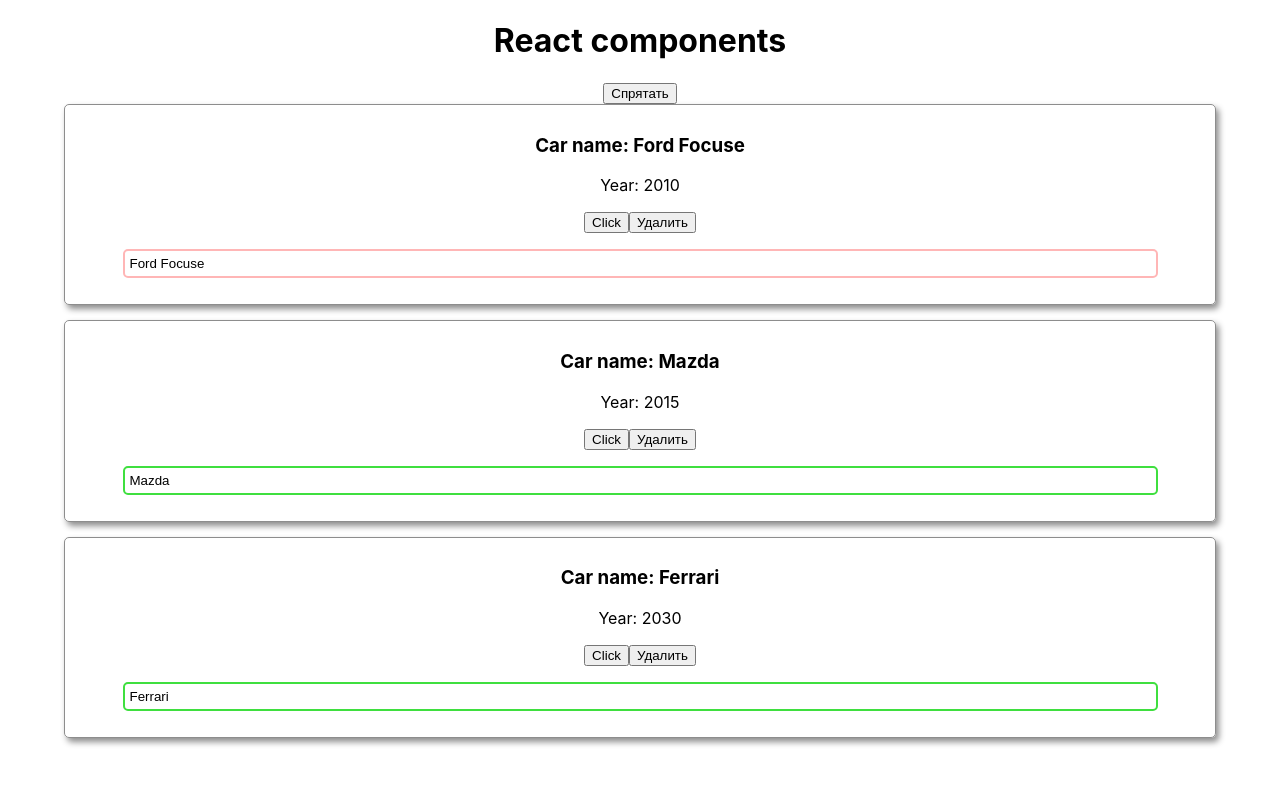
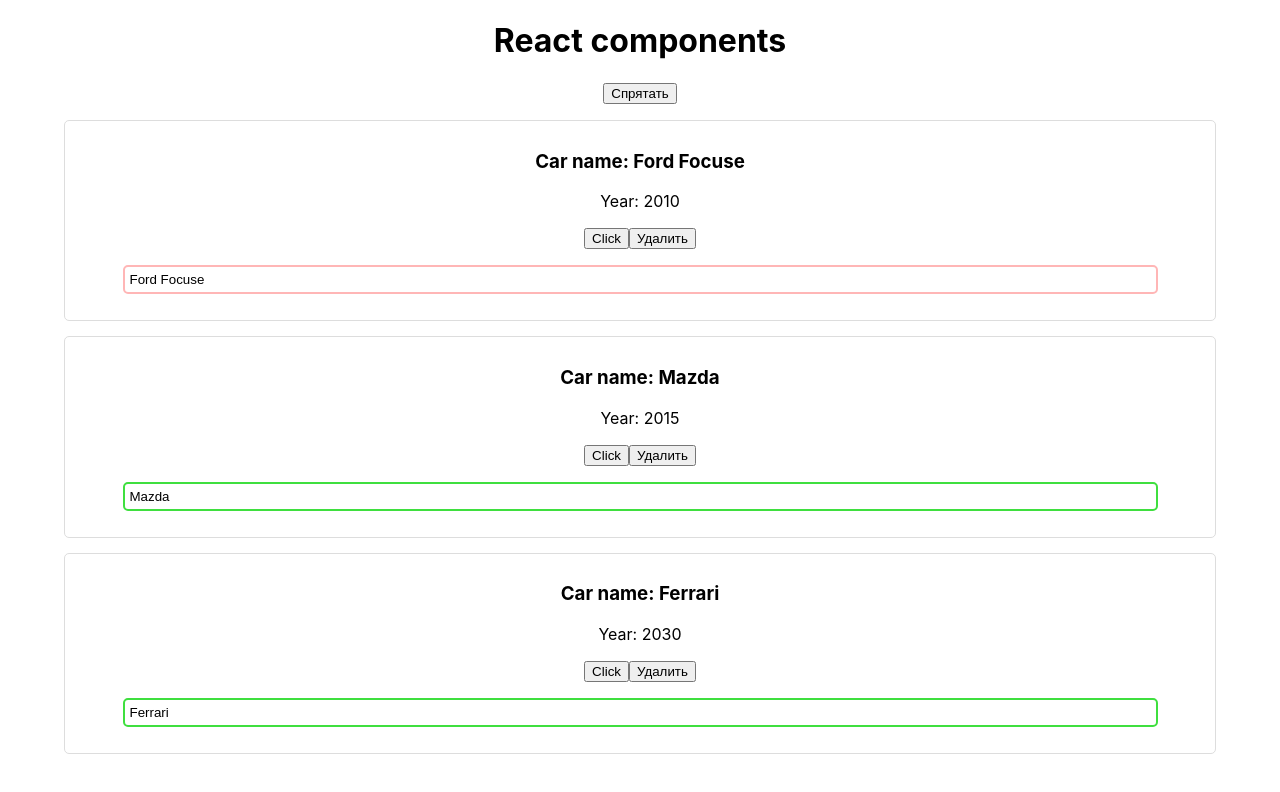
Before and after one commit to aSosunoff/ReactTheory, a React (Create React App) app: page / in a window 1280 px wide. Both pictures are taken after a click on the button "Показать". Shown: the top 792 px of the page. Built offline with nearby package versions, Linux system fonts and the light colour scheme.

Commit message:
added radium

```diff
--- a/package.json
+++ b/package.json
@@ -6,6 +6,7 @@
     "@testing-library/jest-dom": "^4.2.4",
     "@testing-library/react": "^9.5.0",
     "@testing-library/user-event": "^7.2.1",
+    "radium": "^0.26.0",
     "react": "^16.13.1",
     "react-dom": "^16.13.1",
     "react-scripts": "3.4.1"
--- a/src/App.js
+++ b/src/App.js
@@ -62,11 +62,11 @@
 			<div className="app">
 				<h1>{this.state.pageTitle}</h1>
 
-				<button onClick={this.toggleCarsHandler}>{this.state.buttonShowCarsTitle}</button>
+				<p>
+					<button onClick={this.toggleCarsHandler}>{this.state.buttonShowCarsTitle}</button>
+				</p>
 
-				<div className="car-list">
-					{cars}
-				</div>
+				<div className="car-list">{cars}</div>
 			</div>
 		);
 	}
--- a/src/Car/index.css
+++ b/src/Car/index.css
@@ -1,9 +1,14 @@
 .car {
-    border: 1px solid rgb(141, 141, 141);
-    border-radius: 5px;
+	border-radius: 5px;
 	padding: 10px 0px;
 	margin-bottom: 15px;
-	box-shadow: 3px 4px 6px rgb(141, 141, 141);
+	box-shadow: 1px solid #ddd;
+	border: 1px solid #ddd;
+	transition: all .2s linear;
+	-webkit-transition: all .2s linear;
+	-moz-transition: all .2s linear;
+	-ms-transition: all .2s linear;
+	-o-transition: all .2s linear;
 }
 
 .car .input {
--- a/src/Car/index.js
+++ b/src/Car/index.js
@@ -1,7 +1,8 @@
 import React from 'react';
 import './index.css';
+import Radium from 'radium';
 
-export default ({
+const Car = ({
 	data: { name, year },
 	onChangeTitle = () => {},
 	onDelete = () => {},
@@ -17,8 +18,16 @@
 		classInput.push('red');
 	}
 
+	const style = {
+		':hover': {
+			border: '1px solid rgb(141, 141, 141)',
+			boxShadow: '3px 4px 6px rgb(141, 141, 141)',
+			cursor: 'pointer',
+		}
+	}
+
 	return (
-		<div className="car">
+		<div className="car" style={style}>
 			<h3>Car name: {name}</h3>
 			<p>Year: {year}</p>
 			<button onClick={onChangeTitle.bind(this, name)}>Click</button>
@@ -34,3 +43,5 @@
 		</div>
 	);
 };
+
+export default Radium(Car);
```
Also changed, not shown: 1 other file (tests, documents, lock files or other folders).
